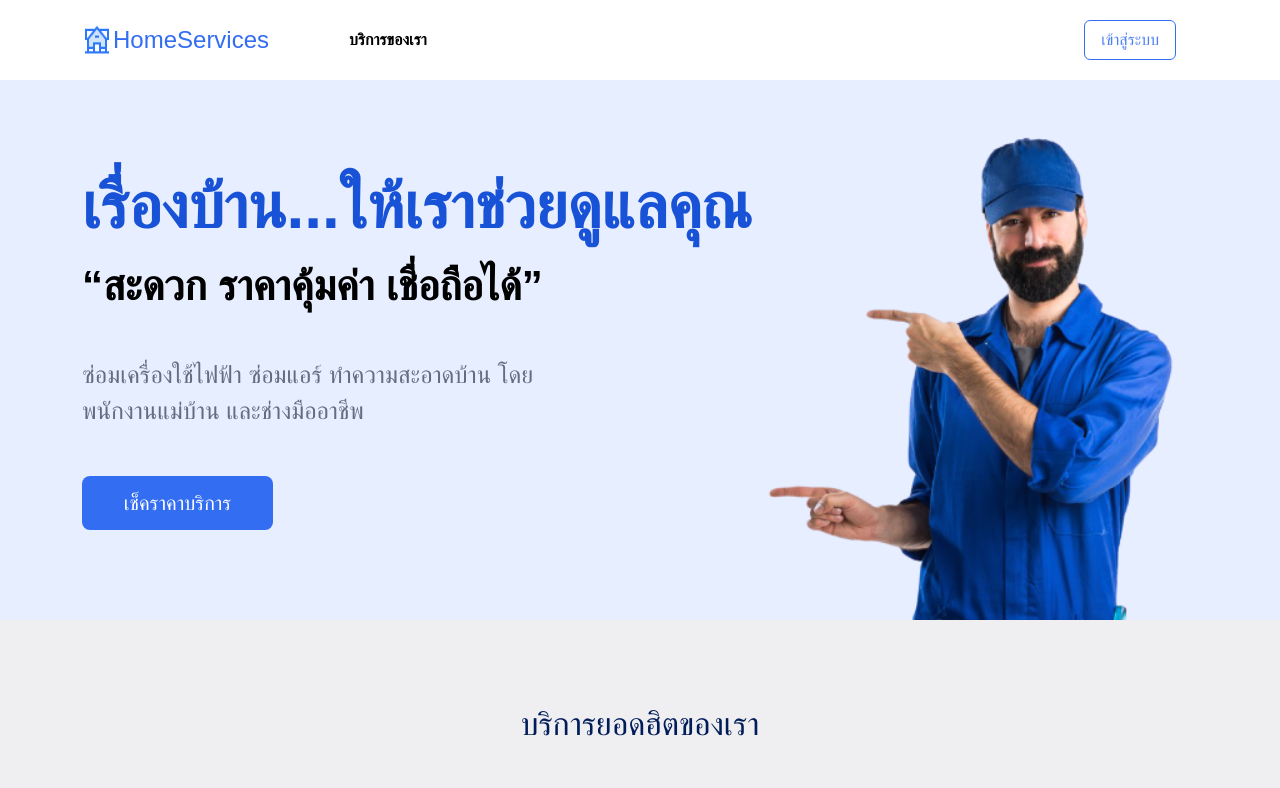
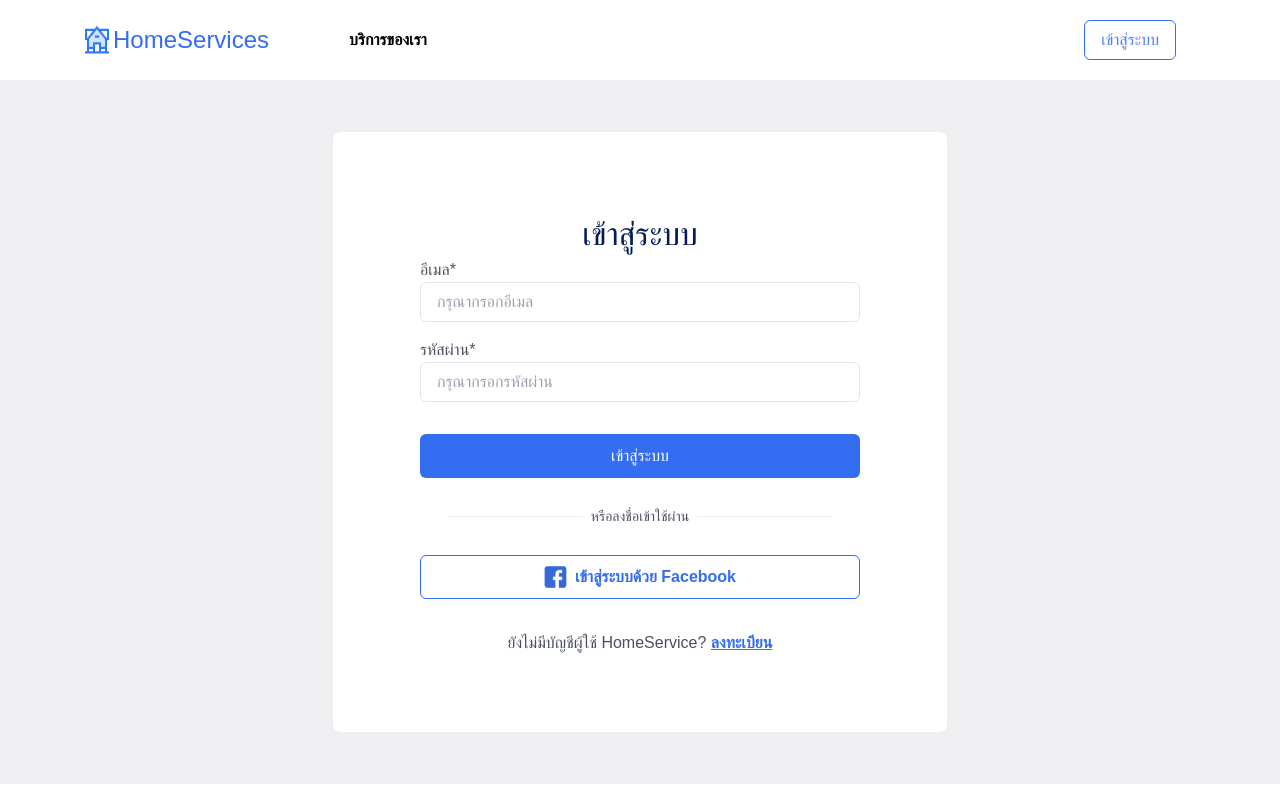
Before and after one commit to napatwongchr/home-service-2, a React (Create React App) app in the folder client/: page / in a window 1280 px wide. Shown: the top 788 px of the page. Built offline with nearby package versions, Linux system fonts and the light colour scheme.

Commit message:
style: UI login page

```diff
--- a/client/package.json
+++ b/client/package.json
@@ -11,11 +11,13 @@
     "@testing-library/jest-dom": "^5.16.5",
     "@testing-library/react": "^13.4.0",
     "@testing-library/user-event": "^13.5.0",
+    "formik": "^2.2.9",
     "framer-motion": "^7.6.2",
     "react": "^18.2.0",
     "react-dom": "^18.2.0",
     "react-scripts": "5.0.1",
-    "web-vitals": "^2.1.4"
+    "web-vitals": "^2.1.4",
+    "yup": "^0.32.11"
   },
   "scripts": {
     "start": "react-scripts start",
--- a/client/src/App.js
+++ b/client/src/App.js
@@ -1,9 +1,10 @@
 import HomePage from "./pages/HomePage";
+import LoginPage from "./pages/LoginPage";
 
 function App() {
   return (
     <div className="App">
-      <HomePage />
+      <LoginPage />
     </div>
   );
 }
--- /dev/null
+++ b/client/src/components/LoginPage/LoginForm.js
@@ -0,0 +1,112 @@
+import React from "react";
+import facebookLogo from "../../asset/image/loginpage/facebook-logo.svg";
+import {
+  Container,
+  Flex,
+  Input,
+  Text,
+  Button,
+  Divider,
+  Stack,
+  Image,
+  Link,
+} from "@chakra-ui/react";
+import { Formik, Field, Form } from "formik";
+
+const LoginForm = () => {
+  return (
+    <Container
+      maxW={"100%"}
+      maxH={"100%"}
+      bg="gray.100"
+      py={"52px"}
+      centerContent
+    >
+      <Formik
+        initialValues={{
+          email: "",
+          password: "",
+        }}
+        onSubmit={async (values) => {
+          await new Promise((r) => setTimeout(r, 500));
+          alert(JSON.stringify(values, null, 2));
+        }}
+      >
+        <Form>
+          <Flex
+            flexDirection={"column"}
+            w={614}
+            h={600}
+            bg="utility.white"
+            borderRadius={"8px"}
+            px={"87px"}
+            py={"30px"}
+            justify="center"
+          >
+            <Text textStyle={"h1"} color="blue.950" textAlign={"center"}>
+              เข้าสู่ระบบ
+            </Text>
+            <label htmlFor="email">อีเมล*</label>
+            <Input
+              id="email"
+              name="email"
+              placeholder="กรุณากรอกอีเมล"
+              marginBottom="1rem"
+            />
+
+            <label htmlFor="password">รหัสผ่าน*</label>
+            <Input
+              id="password"
+              name="password"
+              placeholder="กรุณากรอกรหัสผ่าน"
+              marginBottom="2rem"
+            />
+
+            <Button
+              type="submit"
+              bg="blue.600"
+              color={"white"}
+              textStyle="h5"
+              fontWeight={"500"}
+              height="44px"
+            >
+              เข้าสู่ระบบ
+            </Button>
+
+            <Stack direction="row" p={7} align={"center"}>
+              <Divider />
+              <Text whiteSpace={"nowrap"} textStyle="b3">
+                หรือลงชื่อเข้าใช้ผ่าน
+              </Text>
+              <Divider />
+            </Stack>
+            <Button
+              leftIcon={<Image src={facebookLogo} />}
+              bg="white"
+              border={"1px"}
+              borderColor="blue.600"
+              color={"blue.600"}
+              textAlign="center"
+              height="44px"
+            >
+              เข้าสู่ระบบด้วย Facebook
+            </Button>
+            <Text align={"center"} marginTop="2rem">
+              ยังไม่มีบัญชีผู้ใช้ HomeService?{" "}
+              <Link
+                color="blue.600"
+                href="/register"
+                fontWeight={"600"}
+                textDecoration={"underline"}
+              >
+                ลงทะเบียน
+              </Link>
+            </Text>
+          </Flex>
+        </Form>
+      </Formik>
+    </Container>
+  );
+};
+
+export default LoginForm;
--- /dev/null
+++ b/client/src/pages/LoginPage.js
@@ -0,0 +1,14 @@
+import React from "react";
+import Nav from "../components/HomePageComponent/Nav";
+import LoginForm from "../components/LoginPage/LoginForm";
+
+const RegisterPage = () => {
+  return (
+    <section className="registerPage">
+      <Nav />
+      <LoginForm />
+    </section>
+  );
+};
+
+export default RegisterPage;
```
Also changed, not shown: client/src/pages/loginpage.css (added, +10 -0 lines), client/src/asset/image/loginpage/facebook-logo.svg (added), 1 other file (tests, documents, lock files or other folders).
